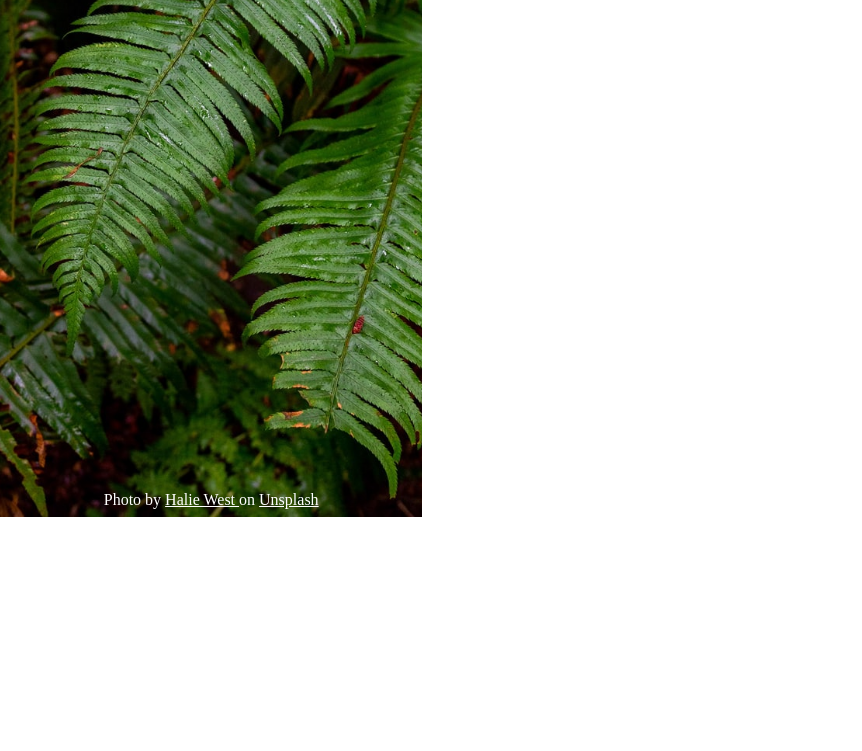
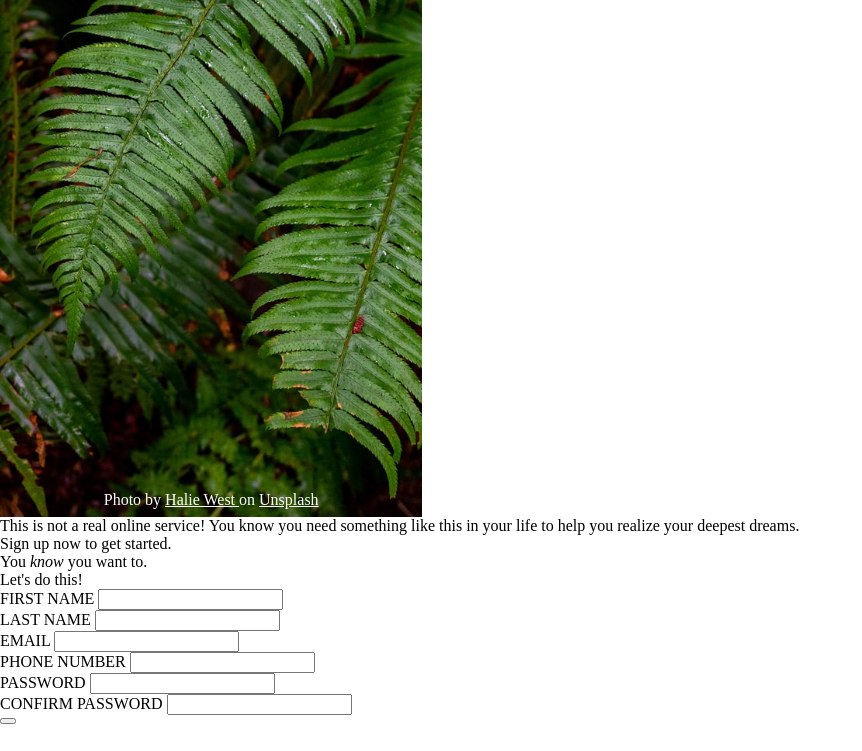
Before and after one commit to Aureatus/Sign-up-Form, a plain HTML site: page index.html in a window 1280 px wide. Shown: the part 283-1034 px from the top of the page, without its empty margins (0-862 px from the left). Before the commit the page ends 800 px from the top, so only its background shows below. Drawn offline with Linux system fonts and the light colour scheme.

Commit message:
Added all content required for right side.

```diff
--- a/index.html
+++ b/index.html
@@ -24,14 +24,47 @@
       </footer>
     </section>
     <section class="right">
-      <header></header>
+      <header>
+        <p>
+          This is not a real online service! You know you need something like
+          this in your life to help you realize your deepest dreams.<br />Sign
+          up now to get started.
+        </p>
+        <p>You <em>know </em>you want to.</p>
+      </header>
       <main>
-        <header></header>
-        <form action=""></form>
-        <footer>
-          <p><a href=""></a></p>
-        </footer>
+        <header>Let's do this!</header>
+        <form id="Signup-form">
+          <div class="input-container">
+            <label for="first-name">FIRST NAME</label>
+            <input type="text" id="first-name" />
+          </div>
+          <div class="input-container">
+            <label for="last-name">LAST NAME</label>
+            <input type="text" id="last-name" />
+          </div>
+          <div class="input-container">
+            <label for="email">EMAIL</label>
+            <input type="email" id="email" />
+          </div>
+          <div class="input-container">
+            <label for="phone-number">PHONE NUMBER</label>
+            <input type="tel" id="phone-number" pattern="07484715256" />
+          </div>
+          <div class="input-container">
+            <label for="password">PASSWORD</label>
+            <input type="password" id="password" />
+          </div>
+          <div class="input-container">
+            <label for="confirm-password">CONFIRM PASSWORD</label>
+            <input type="password" id="confirm-password" />
+          </div>
+        </form>
       </main>
+      <footer>
+        <button type="submit" form="Signup-form"></button>
+        <p>Already have an account? <a href="">Log in</a></p>
+      </footer>
     </section>
   </body>
 </html>
```
